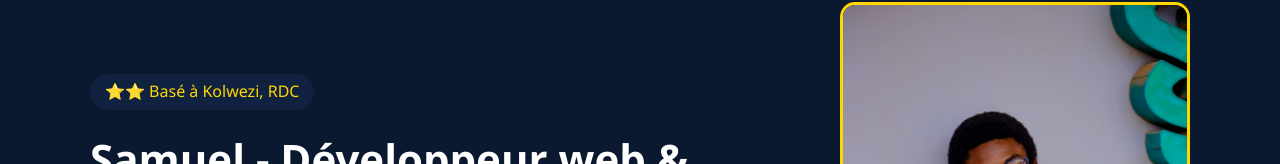
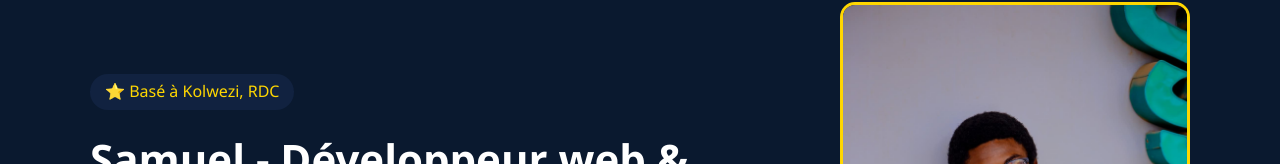
Before and after one commit to ngwejisa-lang/samuel-marcus-humilde, a plain HTML site: page index.html in a window 1280 px wide. Shown: the part 164-328 px from the top of the page. Drawn offline with Linux system fonts and the light colour scheme.

Commit message:
Update index.html

```diff
--- a/index.html
+++ b/index.html
@@ -228,7 +228,7 @@
 
     <section id="accueil" class="container hero">
         <div class="hero-text">
-            <span class="tag">⭐⭐ Basé à Kolwezi, RDC</span>
+            <span class="tag">⭐ Basé à Kolwezi, RDC</span>
             <h1>Samuel - Développeur web &<br>Entrepreneur Digital</h1>
             <p>Nous concevons pour vous des sites web modernes et des solutions digitales pour aider les entreprises et particuliers à se développer en ligne. Spécialisé en développement web et design digital.</p>
             <a href="#projets" class="btn btn-primary">Voir Nos projets →</a>
```
